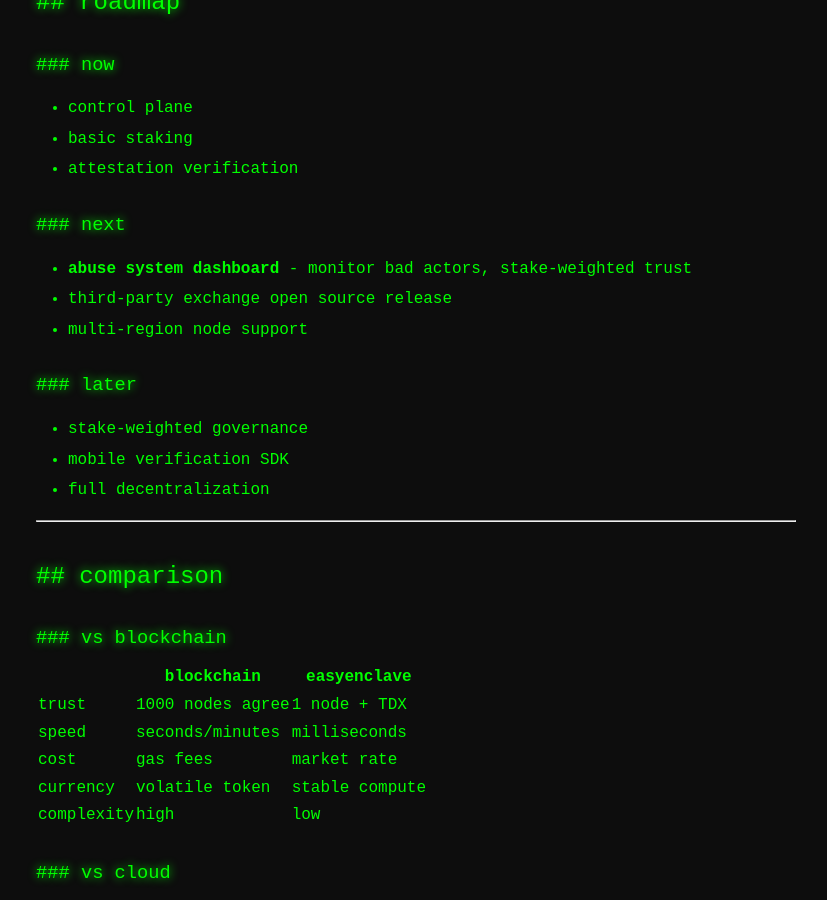
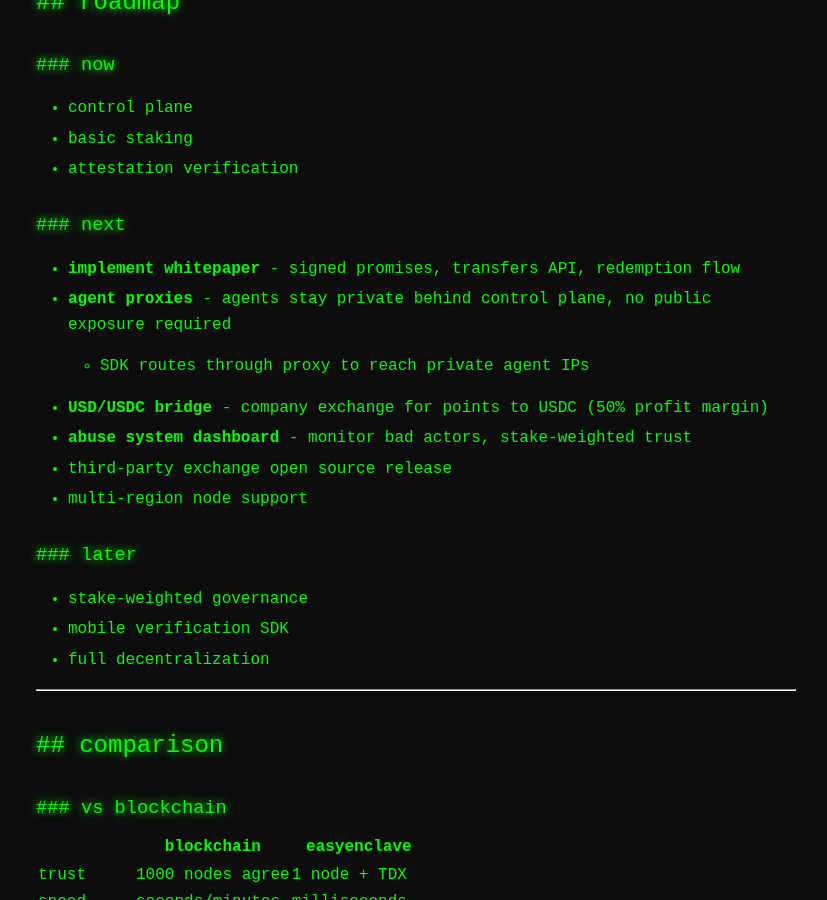
Before and after one commit to posix4e/easy-enclave, a Jekyll site: the page built from docs/whitepaper.md, in a window 1280 px wide and 900 px high, scrolled down 10308 px. Shown: the whole window, without its empty margins (224-1051 px from the left). Built offline with Jekyll 4.4.1, drawn with Linux system fonts in a browser that asks for light colours.

Commit message:
Add roadmap: whitepaper impl, agent proxies, USD/USDC bridge
- Implement whitepaper: signed promises, transfers API, redemption flow
- Agent proxies: private agents behind control plane, SDK routes through proxy
- USD/USDC bridge: company exchange with 50% profit margin

🤖 Generated with [Claude Code](https://claude.com/claude-code)

Co-Authored-By: Claude Opus 4.5 <noreply@anthropic.com>

```diff
--- a/docs/whitepaper.md
+++ b/docs/whitepaper.md
@@ -431,6 +431,10 @@ the endgame: a network that doesn't need us.
 - attestation verification
 
 ### next
+- **implement whitepaper** - signed promises, transfers API, redemption flow
+- **agent proxies** - agents stay private behind control plane, no public exposure required
+  - SDK routes through proxy to reach private agent IPs
+- **USD/USDC bridge** - company exchange for points to USDC (50% profit margin)
 - **abuse system dashboard** - monitor bad actors, stake-weighted trust
 - third-party exchange open source release
 - multi-region node support
```
